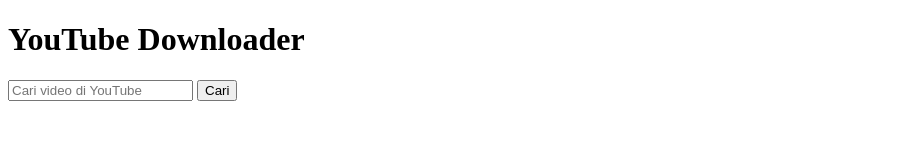
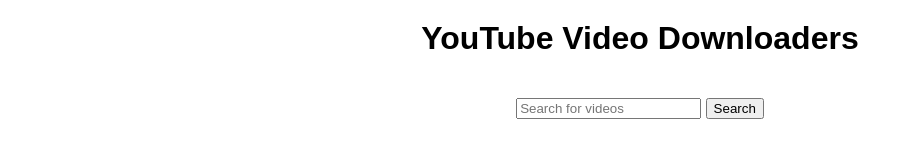
Before and after one commit to Ezgt35/ytdl, a website: page index.html in a window 1280 px wide. Shown: the whole page, without its empty margins (0-913 px from the left). Drawn offline with Linux system fonts and the light colour scheme.

Commit message:
Update index.html

```diff
--- a/index.html
+++ b/index.html
@@ -3,36 +3,83 @@
 <head>
     <meta charset="UTF-8">
     <meta name="viewport" content="width=device-width, initial-scale=1.0">
-    <title>YT Downloader</title>
+    <title>YouTube Video Downloader</title>
+    <style>
+        body {
+            font-family: Arial, sans-serif;
+            margin: 0;
+            padding: 0;
+            display: flex;
+            flex-direction: column;
+            align-items: center;
+        }
+        h1 {
+            margin-top: 20px;
+        }
+        #search-form {
+            margin-top: 20px;
+            text-align: center;
+        }
+        #results {
+            margin-top: 20px;
+            width: 80%;
+        }
+        .video-item {
+            border: 1px solid #ddd;
+            padding: 10px;
+            margin-bottom: 10px;
+        }
+    </style>
 </head>
 <body>
-    <h1>YouTube Downloader</h1>
-    <input type="text" id="search-query" placeholder="Cari video di YouTube">
-    <button onclick="searchVideo()">Cari</button>
+    <h1>YouTube Video Downloaders</h1>
+    <div id="search-form">
+        <input type="text" id="search-query" placeholder="Search for videos">
+        <button onclick="searchVideo()">Search</button>
+    </div>
     <div id="results"></div>
 
     <script>
         async function searchVideo() {
             const query = document.getElementById('search-query').value;
-            const response = await fetch(`/api/search?q=${query}`);
+            try {
+                // Make request to search API
+                const response = await fetch(`/api/search?q=${encodeURIComponent(query)}`);
+                if (!response.ok) {
+                    throw new Error('Network response was not ok');
+                }
+
+                // Parse JSON response
                 const data = await response.json();
+                console.log('Search Results:', data); // Log search results
 
+                // Clear previous results
                 const resultsDiv = document.getElementById('results');
                 resultsDiv.innerHTML = '';
 
+                // Display new results
                 data.forEach(video => {
                     const videoDiv = document.createElement('div');
+                    videoDiv.className = 'video-item';
                     videoDiv.innerHTML = `
                         <h3>${video.title}</h3>
+                        <p><strong>Channel:</strong> ${video.author.name}</p>
+                        <p><strong>Duration:</strong> ${video.duration}</p>
+                        <img src="${video.thumbnail}" alt="${video.title}" width="200">
+                        <br>
                         <button onclick="downloadVideo('${video.id}', 'mp3')">Download MP3</button>
                         <button onclick="downloadVideo('${video.id}', 'mp4')">Download MP4</button>
                     `;
                     resultsDiv.appendChild(videoDiv);
                 });
+            } catch (error) {
+                console.error('Error fetching search results:', error);
+                alert('Error fetching search results. Check the console for details.');
+            }
         }
 
         function downloadVideo(id, format) {
-            window.location.href = `/api/download?id=${id}&format=${format}`;
+            window.location.href = `/api/download?id=${encodeURIComponent(id)}&format=${format}`;
         }
     </script>
 </body>
```
Lines whose indentation alone changed are shown as unchanged.
